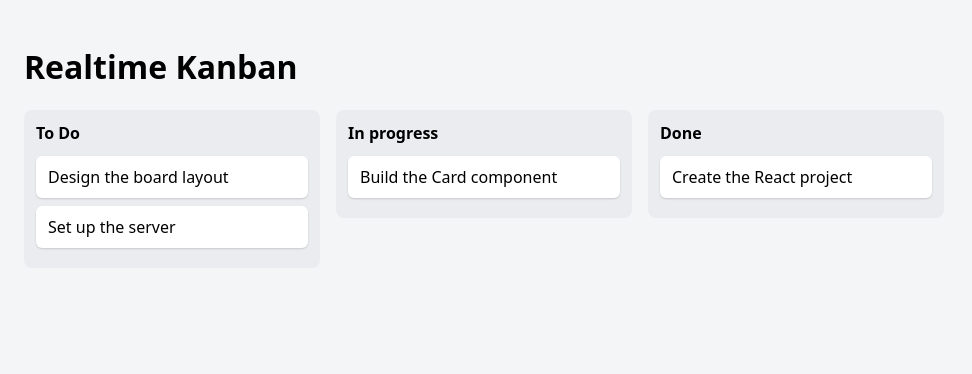
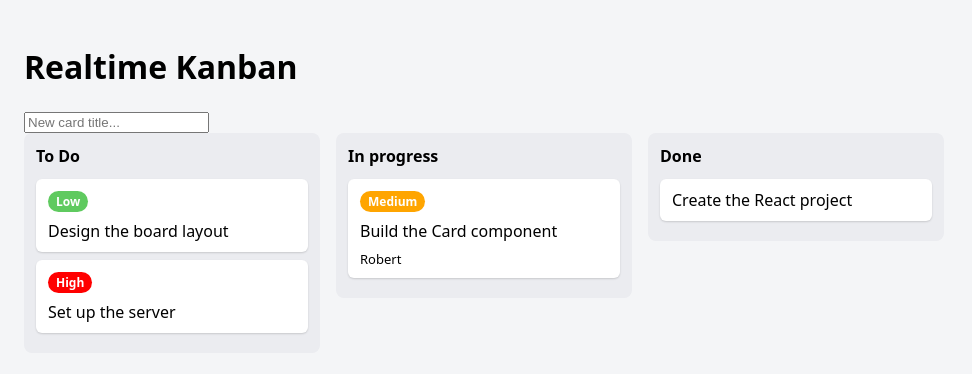
Before and after one commit to RobertBTudor/realtime-kanban, a React (Vite) app in the folder client/: page / in a window 1280 px wide. Shown: the top 374 px of the page, without its empty margins (0-972 px from the left). Built offline with nearby package versions, Linux system fonts and the light colour scheme.

Commit message:
Add priority tags, card state, and title input

```diff
--- a/client/src/App.css
+++ b/client/src/App.css
@@ -27,3 +27,38 @@
   margin-bottom: 8px;
   box-shadow: 0 1px 2px rgba(0, 0, 0, 0.15);
 }
+
+.card-title {
+  font-weight: 500;
+}
+
+.tag {
+  display: inline-block;
+  margin-bottom: 8px;
+  padding: 2px 8px;
+  border-radius: 999px;
+  font-size: 12px;
+  font-weight: 600;
+  text-transform: capitalize;
+}
+
+.tag-low {
+  background: rgb(95, 202, 95);
+  color: white;
+}
+
+.tag-medium {
+  background: orange;
+  color: white;
+}
+
+.tag-high {
+  background: red;
+  color: white;
+}
+
+.card-assignee {
+  margin-top: 8px;
+  font-size: 13px;
+  color: black;
+}
--- a/client/src/App.tsx
+++ b/client/src/App.tsx
@@ -1,3 +1,4 @@
+import { useState } from "react"
 import "./App.css"
 import type { Card, Column } from "./types"
 import CardView from "./CardView"
@@ -9,21 +10,33 @@ const sampleColumns: Column[] = [
 ]
 
 const sampleCards: Card[] = [
-  { id: "card-1", columnId: "column 1", title: "Design the board layout" },
+  { id: "card-1", columnId: "column 1", title: "Design the board layout", priority: "low" },
   { id: "card-2", columnId: "column 1", title: "Set up the server", priority: "high" },
-  { id: "card-3", columnId: "column 2", title: "Build the Card component", assignee: "Robert" },
+  { id: "card-3", columnId: "column 2", title: "Build the Card component", assignee: "Robert", priority: "medium" },
   { id: "card-4", columnId: "column 3", title: "Create the React project" },
 ]
 
 function App() {
+  const [cards, setCards] = useState(sampleCards)
+  const [newTitle, setNewTitle] = useState("")
+
   return (
     <div className="app">
       <h1>Realtime Kanban</h1>
+
+      <form className="add-card-form">
+        <input
+          value={newTitle}
+          onChange={(event) => setNewTitle(event.target.value)}
+          placeholder="New card title..."
+        />
+      </form>
+
       <div className="board">
         {sampleColumns.map((column) => (
           <div key={column.id} className="column">
             <h2>{column.title}</h2>
-            {sampleCards
+            {cards
               .filter((card) => card.columnId === column.id)
               .map((card) => (
                 <CardView key = {card.id} card = {card} />
--- a/client/src/CardView.tsx
+++ b/client/src/CardView.tsx
@@ -6,8 +6,10 @@ type CardViewProps = {
 
 function CardView({card}: CardViewProps) {
     return (
-        <div className = "card">
+        <div className="card">
+            {card.priority && <span className={`tag tag-${card.priority}`}>{card.priority}</span>}
             <div className="card-title">{card.title}</div>
+            {card.assignee && <div className="card-assignee">{card.assignee}</div>}
         </div>
     )
 }
```
